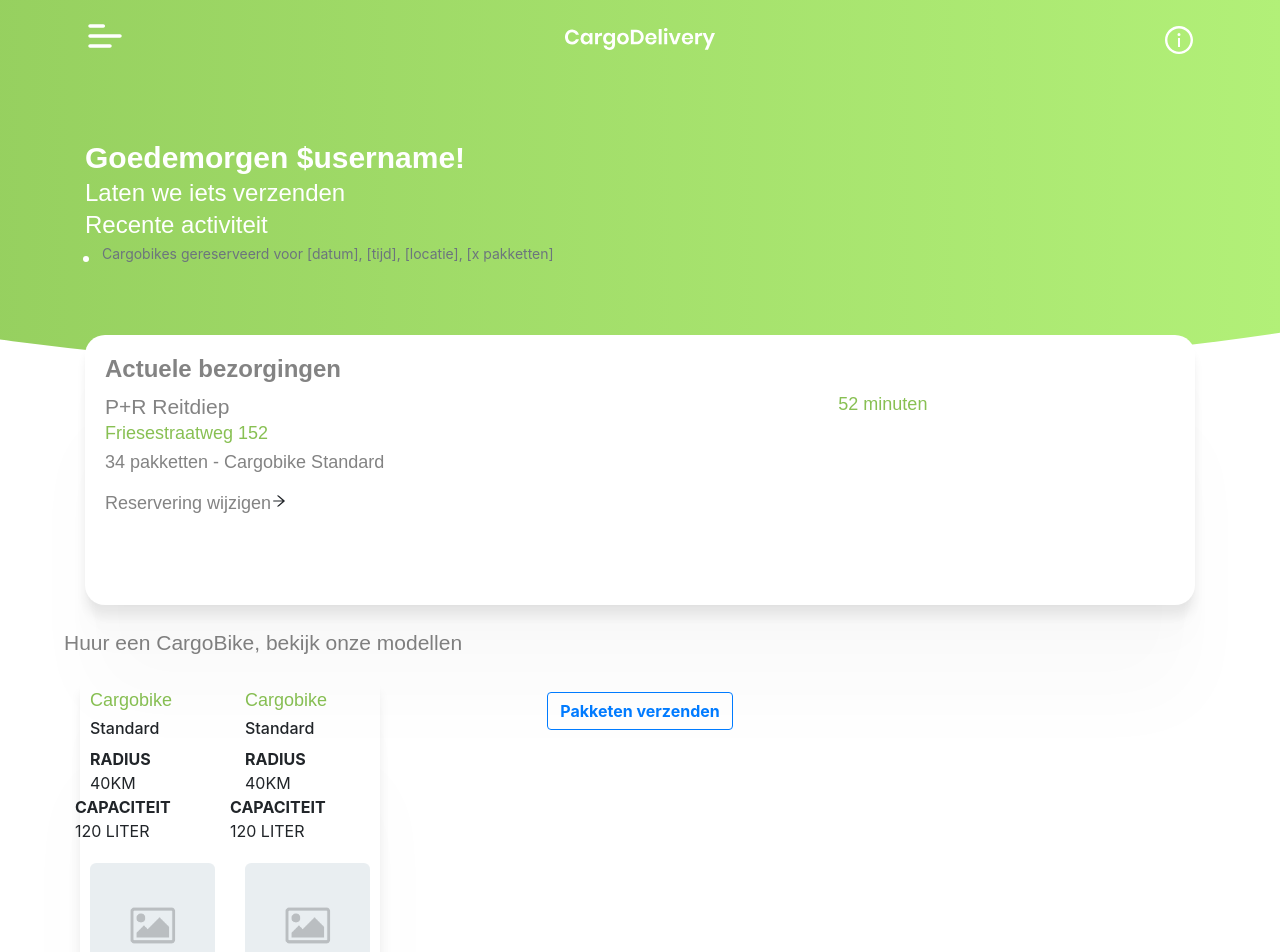
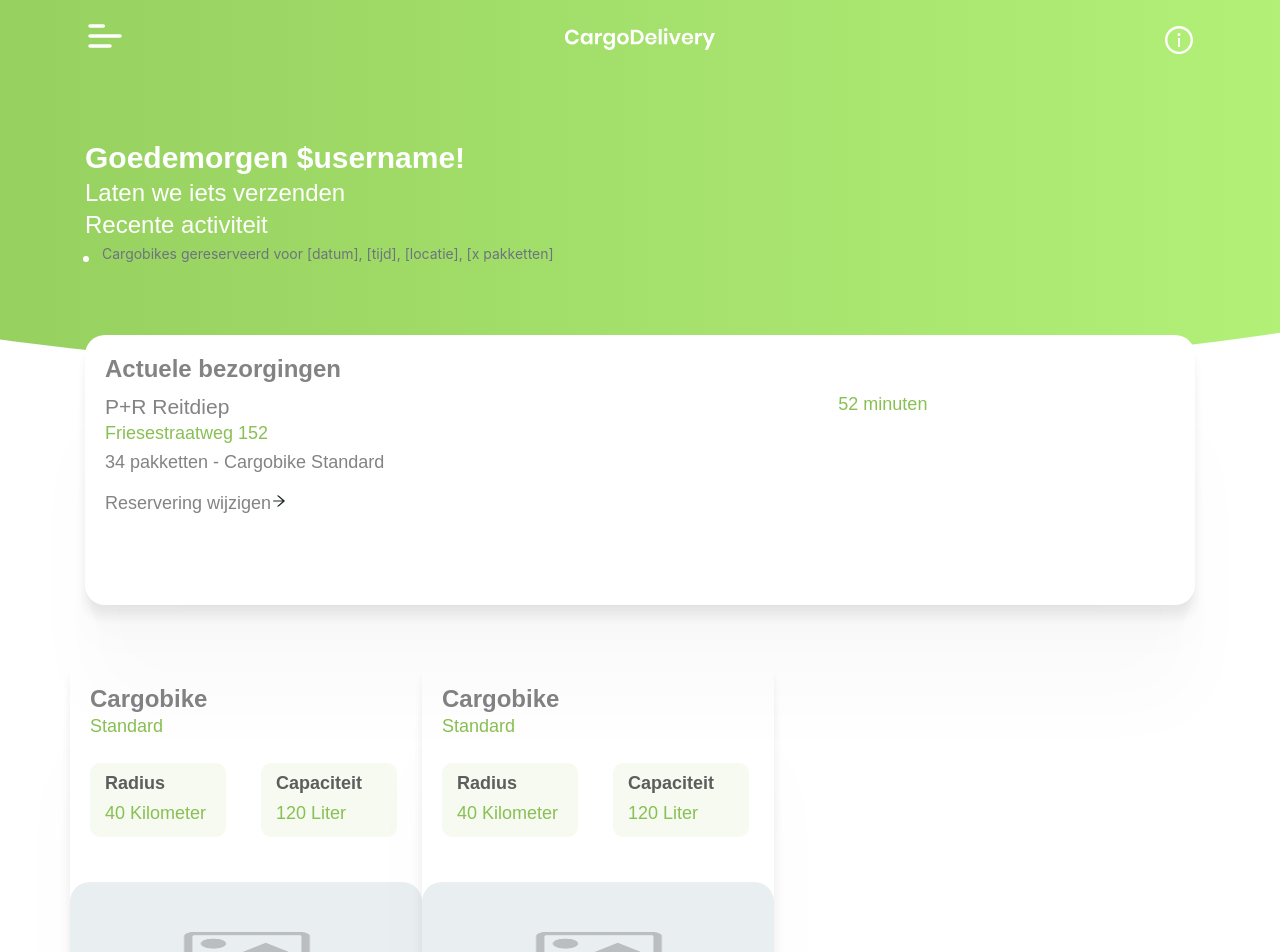
Before and after one commit to ajnjanssen/cargobike, a React (Create React App) app in the folder cargobike/: page / in a window 1280 px wide. Shown: the top 952 px of the page. Built offline with nearby package versions, Linux system fonts and the light colour scheme.

Commit message:
Cargobike dashboard blokken
Cargobike dashboard blokken gefixt

```diff
--- a/cargobike/src/OndDashboard.css
+++ b/cargobike/src/OndDashboard.css
@@ -33,13 +33,15 @@
 }
 
 .RentItemsDesc{
-    margin-left:15px;
+    margin-left:20px;
 }
 
 .placeholder{
     margin-top:20px;
-    width:100%;
+    width: 100%;
     border-radius: 5%;
+    padding: 10px;
+
 }
 
 .cta{
@@ -49,3 +51,70 @@
     bottom:70px;
     z-index:999;
 }
+
+.Card_bikes {
+    padding: 20px;
+    position:relative;
+    z-index:1;
+    border-radius: 20px;
+    height: 300px;
+    background-color: white;
+    margin-top: 20px;
+    width: 375px;
+}
+
+.box2 {
+    padding-left: 25px;
+    padding-top: 5px;
+    margin-top: 10px;
+    width: 120px;
+    height: 60px;
+    background-color: rgba(136, 192, 83, 0.080);
+    border-radius: 10px;
+}
+
+
+.card {
+    border-radius: 20px;
+    border: none;
+}
+
+.Cargo_specs {
+    padding-top: 10px;
+    padding-bottom: 10px;
+    margin-right: 20px;
+    margin-left: 15px;
+    background-color: rgba(136, 192, 83, 0.080);
+    border-radius: 10px;
+}
+
+.Cargo_spec_text {
+    color: #5D5D5D;
+    font-weight: 600;
+}
+
+.Cargo_spec_det {
+    color: #88C053;
+}
+
+.card-img, .card-img-top {
+    border-radius: 20px;
+    height: 140px;
+}
+
+.Cargobike_spec_box {
+    margin-top: 25px;
+    margin-bottom: 25px;
+}
+
+.Cargobike_title {
+        font-family: 'Poppins', sans-serif;
+        font-weight: 600;
+        font-size: 24px;
+        color: #838383;
+        margin-top: 10px;
+}
+
+.Cargobike_box {
+    margin-top: 50px;
+}
--- a/cargobike/src/OndDashboard.js
+++ b/cargobike/src/OndDashboard.js
@@ -1,6 +1,6 @@
 import React from 'react'
 
-import { Col, Container, Row } from 'react-bootstrap'
+import { Card, Col, Container, Row } from 'react-bootstrap'
 import { BsDot } from "react-icons/bs";
 import { IconContext } from 'react-icons/lib';
 import { AiOutlineArrowRight } from 'react-icons/ai';
@@ -66,69 +66,59 @@ function OndDashboard() {
             </div>
         </Container>
 
-            <div className="Rent">
-                <h1>Huur een CargoBike, bekijk onze modellen</h1>
-                <div className="RentItems">
-                <Row>
-                    <Col>
-                    <h2>Cargobike</h2>
-                    <h6>Standard</h6>
-                        <Row>
-                            <Col>
-                                <div className="RentItemsDesc">
-                                    <Row>
-                                        <b>RADIUS</b>
-                                    </Row>
-                                    <Row>
-                                        40KM
-                                    </Row>
-                                </div>
-                            </Col>
-                            <Col>
-                                <Row>
-                                    <b>CAPACITEIT</b>
-                                </Row>
-                                <Row>
-                                    120 LITER
-                                </Row>
-                            </Col>
-                        </Row>
-                    <img className="placeholder" src={placeholder} alt=""></img>
-                    </Col>
 
 
-                    <Col>
-                    <h2>Cargobike</h2>
-                    <h6>Standard</h6>
-                        <Row>
-                            <Col>
-                                <div className="RentItemsDesc">
-                                    <Row>
-                                        <b>RADIUS</b>
-                                    </Row>
-                                    <Row>
-                                        40KM
-                                    </Row>
-                                </div>
-                            </Col>
-                            <Col>
-                                <Row>
-                                    <b>CAPACITEIT</b>
-                                </Row>
-                                <Row>
-                                    120 LITER
-                                </Row>
-                            </Col>
-                        </Row>
-                    <img className="placeholder" src={placeholder} alt=""></img>
-                    </Col>
+<Container>
 
-                </Row>
-            </div>
-        </div>
-        <div className="cta">
-        <Button variant="outline-primary"><b>Pakketen verzenden</b></Button>{' '}
-        </div>
+    <Row>
+
+    <Card style={{ width: '22rem' }} className="Cargobike_box box">
+        <Card.Body>
+        <h1 className="Cargobike_title">Cargobike</h1>
+        <h2>Standard</h2>
+
+        <Row className="Cargobike_spec_box">
+            <Col className="Cargo_specs">
+            <h2 className="Cargo_spec_text">Radius</h2>
+            <h3 className="Cargo_spec_det">40 Kilometer</h3>
+            </Col>
+            <Col className="Cargo_specs">
+            <h2 className="Cargo_spec_text">Capaciteit</h2>
+            <h3 className="Cargo_spec_det">120 Liter</h3>
+            </Col>
+        </Row>
+
+        </Card.Body>
+        <Card.Img variant="top" src={placeholder} />
+    </Card>
+
+    <Card style={{ width: '22rem' }} className="Cargobike_box box">
+        <Card.Body>
+        <h1 className="Cargobike_title">Cargobike</h1>
+        <h2>Standard</h2>
+
+        <Row className="Cargobike_spec_box">
+            <Col className="Cargo_specs">
+            <h2 className="Cargo_spec_text">Radius</h2>
+            <h3 className="Cargo_spec_det">40 Kilometer</h3>
+            </Col>
+            <Col className="Cargo_specs">
+            <h2 className="Cargo_spec_text">Capaciteit</h2>
+            <h3 className="Cargo_spec_det">120 Liter</h3>
+            </Col>
+        </Row>
+
+        </Card.Body>
+        <Card.Img variant="top" src={placeholder} />
+    </Card>
+
+    </Row>
+
+</Container>
+
+
+
+
             </div>
 
 
```
